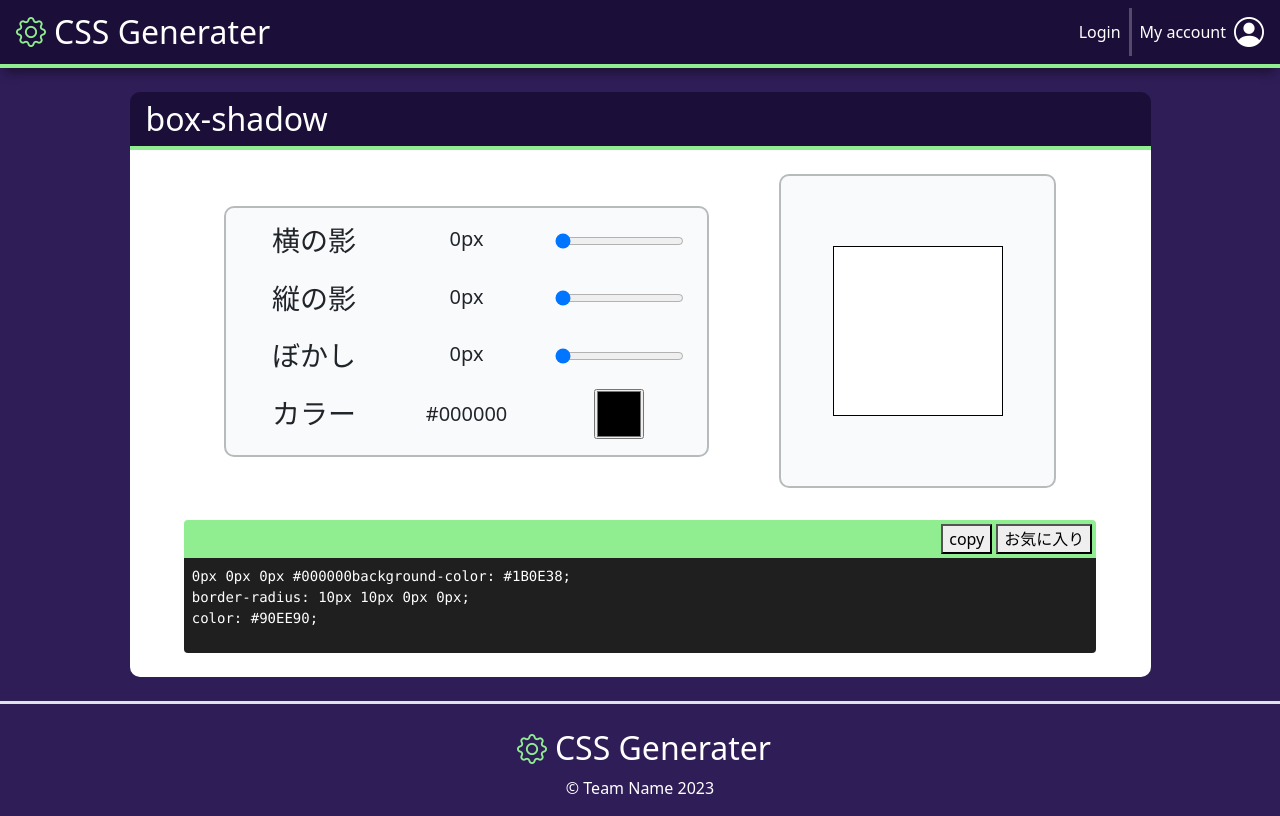
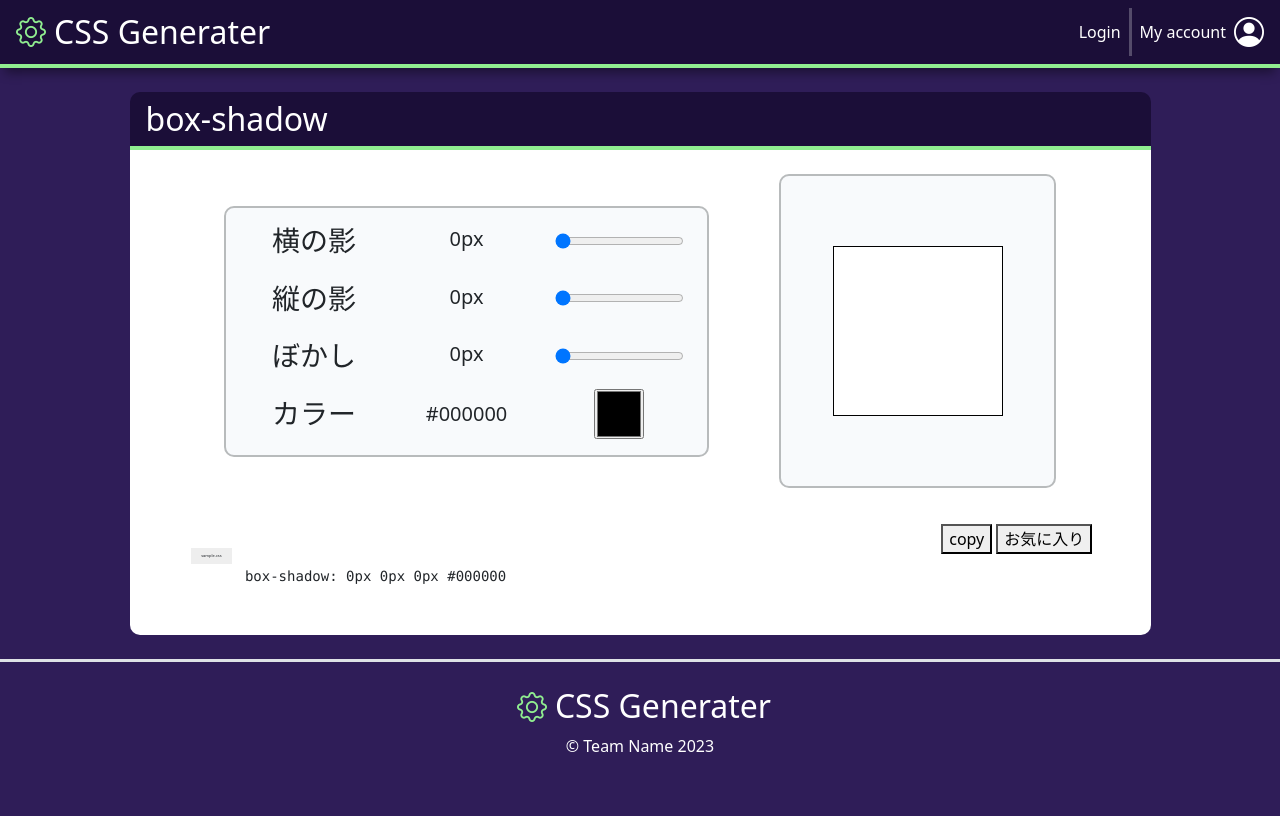
Before and after one commit to balckowl/css-generater, a React (Vite) app: page /boxshadow in a window 1280 px wide. Built offline with nearby package versions, Linux system fonts and the light colour scheme; no server answers; a small style sheet from the web is missing.

Commit message:
update: codeブロックを設定しました。

```diff
--- a/src/pages/BoxShadow/BoxShadow.jsx
+++ b/src/pages/BoxShadow/BoxShadow.jsx
@@ -1,10 +1,15 @@
-import React, { useContext, useState } from 'react'
+import React, { useContext, useEffect, useState } from 'react'
 /** @jsxImportSource @emotion/react */
 import { css } from '@emotion/react'
 import './BoxShadow.scss'
 import { AuthContext } from '../../Context/AuthContext';
 import { doc, getDoc, setDoc, updateDoc } from 'firebase/firestore';
 import { db } from '../../../api/firebase';
+import Prism from "prismjs";
+import 'prismjs/plugins/toolbar/prism-toolbar'
+import 'prismjs/plugins/toolbar/prism-toolbar.min.css'
+import 'prismjs/plugins/line-numbers/prism-line-numbers.min.css'
+import 'prism-themes/themes/prism-vsc-dark-plus.min.css'
 
 const BoxShadow = () => {
 
@@ -15,6 +20,10 @@ const BoxShadow = () => {
   const [blur, setBlur] = useState(0)
   const [color, setColor] = useState('#000000')
   const boxShadowCode = `${shadowX}px ${shadowY}px ${blur}px ${color}`
+
+  useEffect(() => {
+    Prism.highlightAll();
+  }, [boxShadowCode]);
 
   const boxShadowStyle = css({
     width: "170px",
@@ -111,15 +120,11 @@ const BoxShadow = () => {
                         <button className='mx-1' onClick={copyToClipBoard}>copy</button>
                         <button onClick={sendFavBoxShadow}>お気に入り</button>
                       </div>
-                        <div className='code-box text-white p-2'>
-                          <pre>
-                            <code>
-                              {boxShadowCode}
-                              background-color: #1B0E38;
-                              <br />
-                              border-radius: 10px 10px 0px 0px;
-                              <br />
-                              color: #90EE90;
+                      <div className='code-box p-2'>
+                        <div className='file-name'>sample.css</div>
+                        <pre className="line-numbers">
+                          <code className='language-css'>
+                            {`box-shadow: ${boxShadowCode}`}
                           </code>
                         </pre>
                       </div>
--- a/src/pages/BoxShadow/BoxShadow.scss
+++ b/src/pages/BoxShadow/BoxShadow.scss
@@ -32,12 +32,26 @@
     padding-bottom: 70px;
 }
 
-.btn-box{
-    background-color: #90EE90;
-    border-radius: 4px 4px 0px 0px;
+// .btn-box{
+//     background-color: #90EE90;
+//     border-radius: 4px 4px 0px 0px;
+// }
+
+// .code-box{
+//     background-color: #1F1F1F;
+//     border-radius: 0px 0px 4px 4px;
+// }
+
+.code-box{
+    position: relative;
 }
 
-.code-box{
-    background-color: #1F1F1F;
-    border-radius: 0px 0px 4px 4px;
+.file-name{
+    font-size: 4px;
+    padding: 5px 10px;
+    position: absolute;
+    top: -10px;
+    left: 7.5px;
+    background-color: #eee;
+    display: inline-block;
 }
```
Lines whose indentation alone changed are shown as unchanged.
